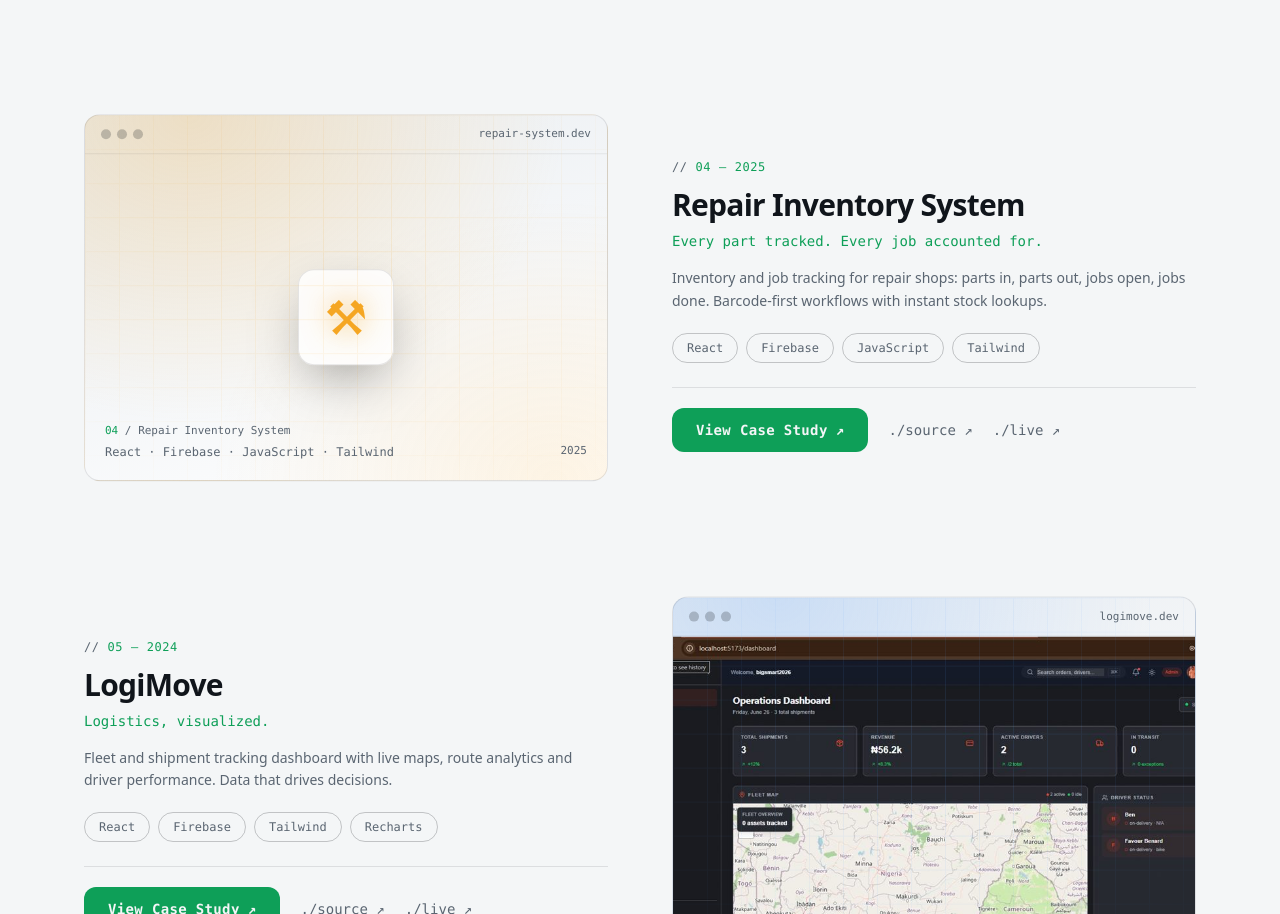
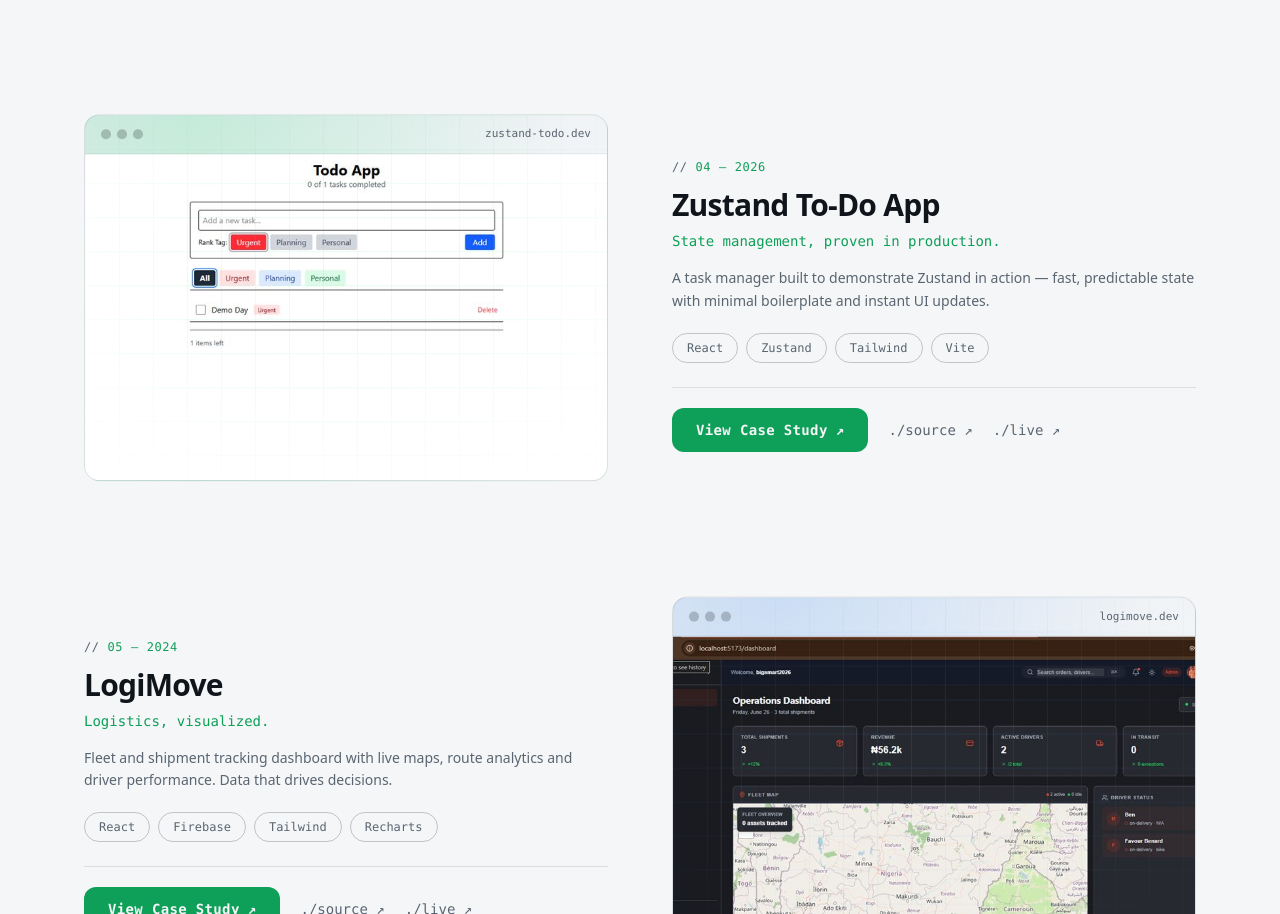
Before and after one commit to bigsmart2026-hue/Big-S-Code-portfolio-website, a React (Vite) app: page / in a window 1280 px wide. Shown: the part 3444-4358 px from the top of the page. Built offline with nearby package versions, Linux system fonts and the light colour scheme.

Commit message:
feat: replace Repair System with Zustand To-Do App (screenshot + case study)

```diff
--- a/src/data/projects.js
+++ b/src/data/projects.js
@@ -2,6 +2,7 @@
 import agribusinessImg from '../assets/agribusiness.jpg'
 import apexquizImg from '../assets/apexquiz.jpg'
 import abiawayImg from '../assets/abiaway.jpg'
+import zustandtodoImg from '../assets/zustandtodo.jpg'
 
 export const projects = [
   {
@@ -85,30 +86,31 @@
     links: { github: 'https://github.com/bigscode/farm-system', live: 'https://agri-business-rust.vercel.app/' },
   },
   {
-    id: 'repair-system',
+    id: 'zustand-todo',
     index: '04',
-    title: 'Repair Inventory System',
-    year: '2025',
-    tagline: 'Every part tracked. Every job accounted for.',
+    title: 'Zustand To-Do App',
+    year: '2026',
+    tagline: 'State management, proven in production.',
     description:
-      'Inventory and job tracking for repair shops: parts in, parts out, jobs open, jobs done. Barcode-first workflows with instant stock lookups.',
-    visual: 'repair',
+      'A task manager built to demonstrate Zustand in action — fast, predictable state with minimal boilerplate and instant UI updates.',
+    visual: 'forms',
+    image: zustandtodoImg,
     overview:
-      'A lean inventory system purpose-built for repair shops — stock that decrements on job close, low-stock alerts, and a parts history for every device.',
+      'A polished to-do webapp that showcases Zustand\u2019s store architecture: tasks, filters and preferences all live in small, composable stores with selector-based re-renders.',
     problem:
-      'Repair shops were over-ordering parts and losing track of what was inside which device. Job history was a pile of paper tickets.',
+      'Client state gets messy fast — props drilling, stale values and components re-rendering for data they do not use.',
     solution:
-      'A job-centric inventory model: parts are reserved when a job opens and committed when it closes. History is automatic, stock is always truthful.',
+      'Zustand stores split by concern, with scoped selectors so only the components that care re-render. Actions update state immutably, so UI stays in sync instantly.',
     engineering: [
-      'Transactional stock updates via Firestore batch writes to prevent double-commit',
-      'Barcode scanning hooks with instant product lookup',
-      'Low-stock alert engine with per-part reorder thresholds',
-      'Job timeline view reconstructing any device\u2019s full repair history',
+      'Zustand stores with sliced selectors to keep re-renders minimal',
+      'Persistent task list via the persist middleware (localStorage)',
+      'Optimistic add/toggle/delete with instant UI feedback',
+      'Drag-and-drop reordering wired into the store without prop drilling',
     ],
     outcome:
-      'Stock shrink cut dramatically; technicians now check a device\u2019s entire history in one screen instead of three binders.',
-    tech: ['React', 'Firebase', 'JavaScript', 'Tailwind'],
-    links: { github: 'https://github.com/bigscode/repair-system', live: 'https://repair-system.demo' },
+      'A to-do app that stays responsive with hundreds of tasks open — and a store layer clean enough to copy into any project.',
+    tech: ['React', 'Zustand', 'Tailwind', 'Vite'],
+    links: { github: 'https://github.com/bigscode/zustand-todo', live: 'https://zustand-to-do-app.web.app' },
   },
   {
     id: 'logimove',
--- a/src/data/terminal.js
+++ b/src/data/terminal.js
@@ -10,7 +10,7 @@
   role: 'Front-End Engineer crafting fast, accessible digital products',
   stack: 'HTML · Tailwind · JavaScript · React · Firebase · UI/UX',
   status: 'Available for opportunities — open to new projects',
-  projects: 'Apex Quiz · Student Platform · Farm System · Repair System · LogiMove · AbiaWay',
+  projects: 'Apex Quiz · Student Platform · Farm System · Zustand To-Do · LogiMove · AbiaWay',
   contact: 'hello@bigscode.dev · github.com/bigscode',
   help: 'commands: whoami, role, stack, status, projects, contact, clear, help',
   clear: '',
```
Also changed, not shown: src/assets/zustandtodo.jpg (added).
